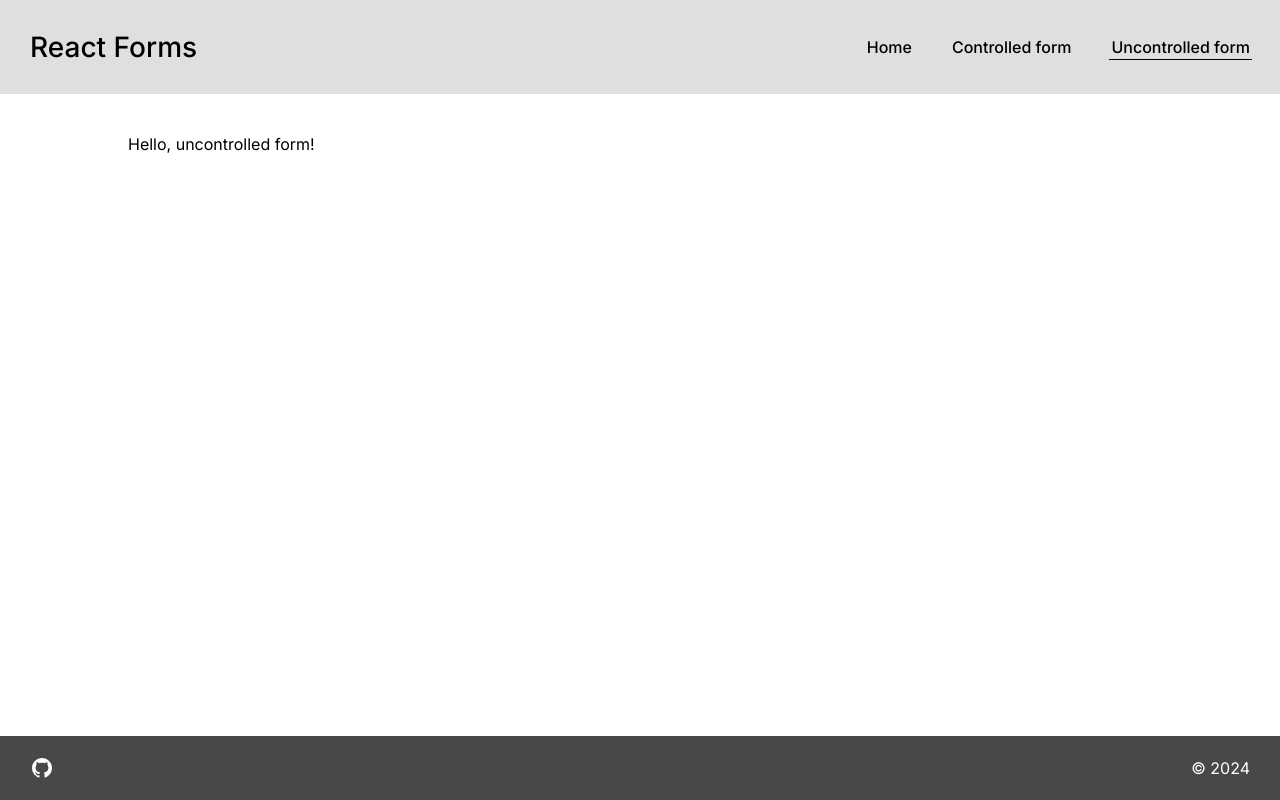
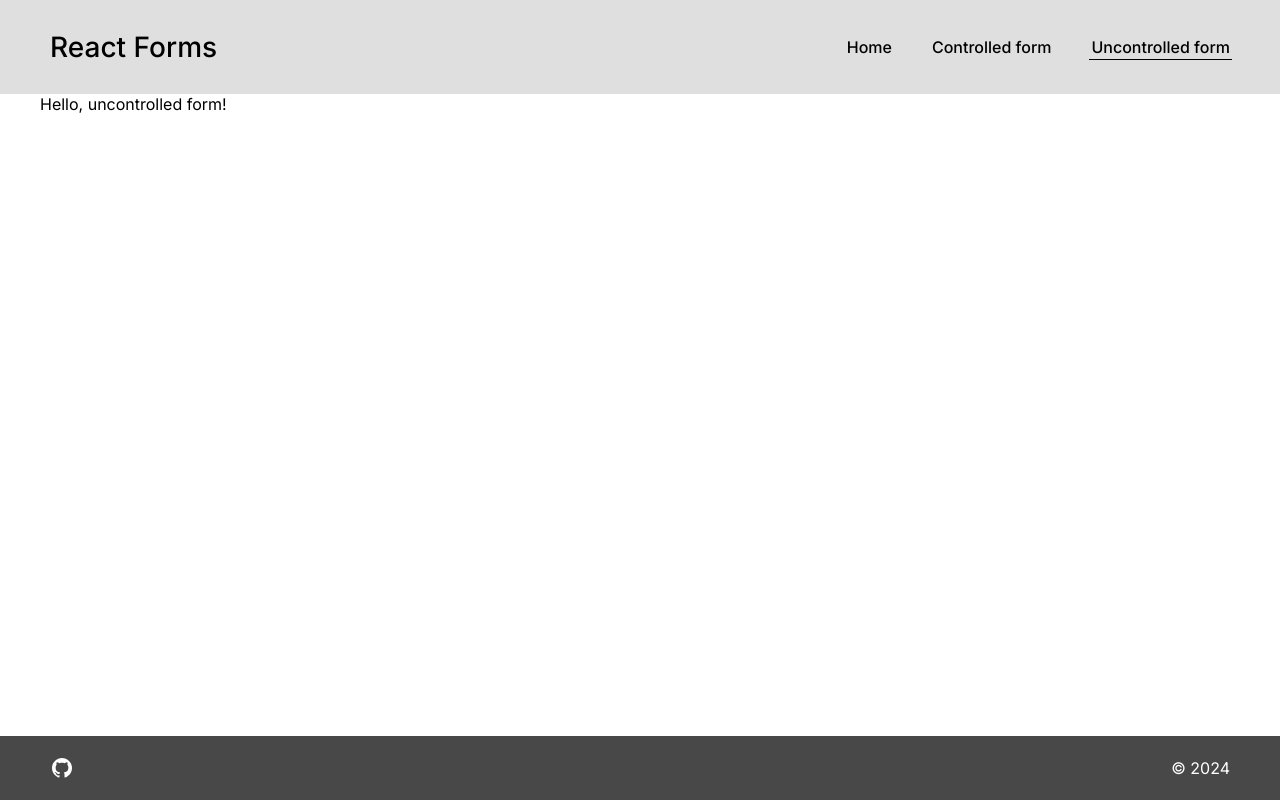
Before and after one commit to kot-vmeshke/RSS-React-2024q3, a React (Vite) app: page /uncontrolled in a window 1280 px wide. Built offline with nearby package versions, Linux system fonts and the light colour scheme.

Commit message:
feat: add redux-store

```diff
--- a/src/app/App.tsx
+++ b/src/app/App.tsx
@@ -1,9 +1,14 @@
+import { StoreProvider } from "@/app/providers";
 import { AppRouter } from "@/app/routers";
 
 import "@/app/styles/App.scss";
 
 function App() {
-  return <AppRouter />;
+  return (
+    <StoreProvider>
+      <AppRouter />
+    </StoreProvider>
+  );
 }
 
 export { App };
--- /dev/null
+++ b/src/app/providers/index.tsx
@@ -0,0 +1 @@
+export { StoreProvider } from "./storeProvider";
--- /dev/null
+++ b/src/app/providers/storeProvider.tsx
@@ -0,0 +1,14 @@
+import { ReactNode } from "react";
+import { Provider } from "react-redux";
+
+import { store } from "@/shared/store";
+
+type Props = {
+  children: ReactNode;
+};
+
+const StoreProvider = ({ children }: Props) => {
+  return <Provider store={store}>{children}</Provider>;
+};
+
+export { StoreProvider };
--- a/src/app/styles/App.scss
+++ b/src/app/styles/App.scss
@@ -24,7 +24,7 @@ a:is(:hover, :focus) {
 
 .container {
   width: 100%;
-  max-width: 1104px;
+  max-width: 1240px;
   margin: 0 auto;
-  padding: 40px;
+  padding: 0 20px;
 }
--- /dev/null
+++ b/src/shared/store/index.ts
@@ -0,0 +1,2 @@
+export { store, useAppDispatch, useAppSelector } from "./store";
+export type { RootState, AppDispatch, AppStore } from "./store";
--- /dev/null
+++ b/src/shared/store/store.ts
@@ -0,0 +1,14 @@
+import { useDispatch, useSelector } from "react-redux";
+import { configureStore } from "@reduxjs/toolkit";
+
+export const store = configureStore({
+  reducer: {},
+});
+
+export type RootState = ReturnType<typeof store.getState>;
+
+export type AppDispatch = typeof store.dispatch;
+export type AppStore = typeof store;
+
+export const useAppDispatch = useDispatch.withTypes<AppDispatch>();
+export const useAppSelector = useSelector.withTypes<RootState>();
--- a/src/widgets/Footer/Footer.scss
+++ b/src/widgets/Footer/Footer.scss
@@ -1,13 +1,16 @@
 .footer {
-  display: flex;
-  align-items: center;
-  justify-content: space-between;
-  gap: 20px;
   margin-top: auto;
   padding: 20px 30px;
   background: #484848;
   color: #ffffff;
 
+  &__container {
+    display: flex;
+    align-items: center;
+    justify-content: space-between;
+    gap: 20px;
+  }
+
   a {
     color: inherit;
   }
--- a/src/widgets/Footer/Footer.tsx
+++ b/src/widgets/Footer/Footer.tsx
@@ -5,10 +5,12 @@ import "./Footer.scss";
 const Footer = () => {
   return (
     <footer className="footer">
-      <a href="https://github.com/kot-vmeshke" target="_blank">
-        <GitIcon />
-      </a>
-      <span>© 2024</span>
+      <div className="container footer__container">
+        <a href="https://github.com/kot-vmeshke" target="_blank">
+          <GitIcon />
+        </a>
+        <span>© 2024</span>
+      </div>
     </footer>
   );
 };
--- a/src/widgets/Header/Header.scss
+++ b/src/widgets/Header/Header.scss
@@ -5,6 +5,13 @@
   gap: 20px;
   padding: 30px;
   background: #dfdfdf;
+
+  &__container {
+    display: flex;
+    align-items: center;
+    justify-content: space-between;
+    gap: 20px;
+  }
 
   &__title {
     font-weight: 500;
--- a/src/widgets/Header/Header.tsx
+++ b/src/widgets/Header/Header.tsx
@@ -5,6 +5,7 @@ import "./Header.scss";
 const Header = () => {
   return (
     <header className="header">
+      <div className="container header__container">
         <h1 className="header__title">React Forms</h1>
         <nav>
           <ul className="header__nav-list">
@@ -25,6 +26,7 @@ const Header = () => {
             </li>
           </ul>
         </nav>
+      </div>
     </header>
   );
 };
```
Lines whose indentation alone changed are shown as unchanged.
